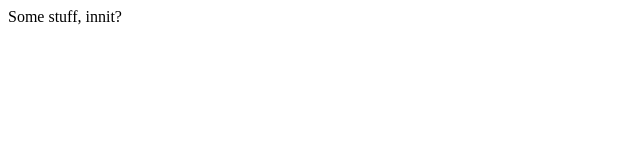
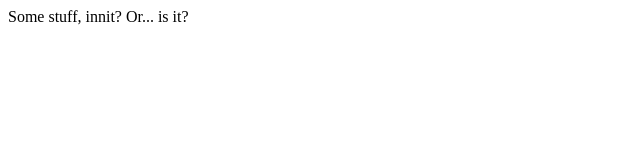
Before and after one commit to BootBlock/BootBlock.github.io, a plain HTML site: page index.html in a window 1280 px wide. Shown: the full height of the page, 0-640 px from the left. Drawn offline with Linux system fonts and the light colour scheme.

Commit message:
Update index.html

```diff
--- a/index.html
+++ b/index.html
@@ -7,7 +7,7 @@
 	</head>
 	<body>
 
-Some stuff, innit?
+		Some stuff, innit? Or... is it?
 
 
 
```
